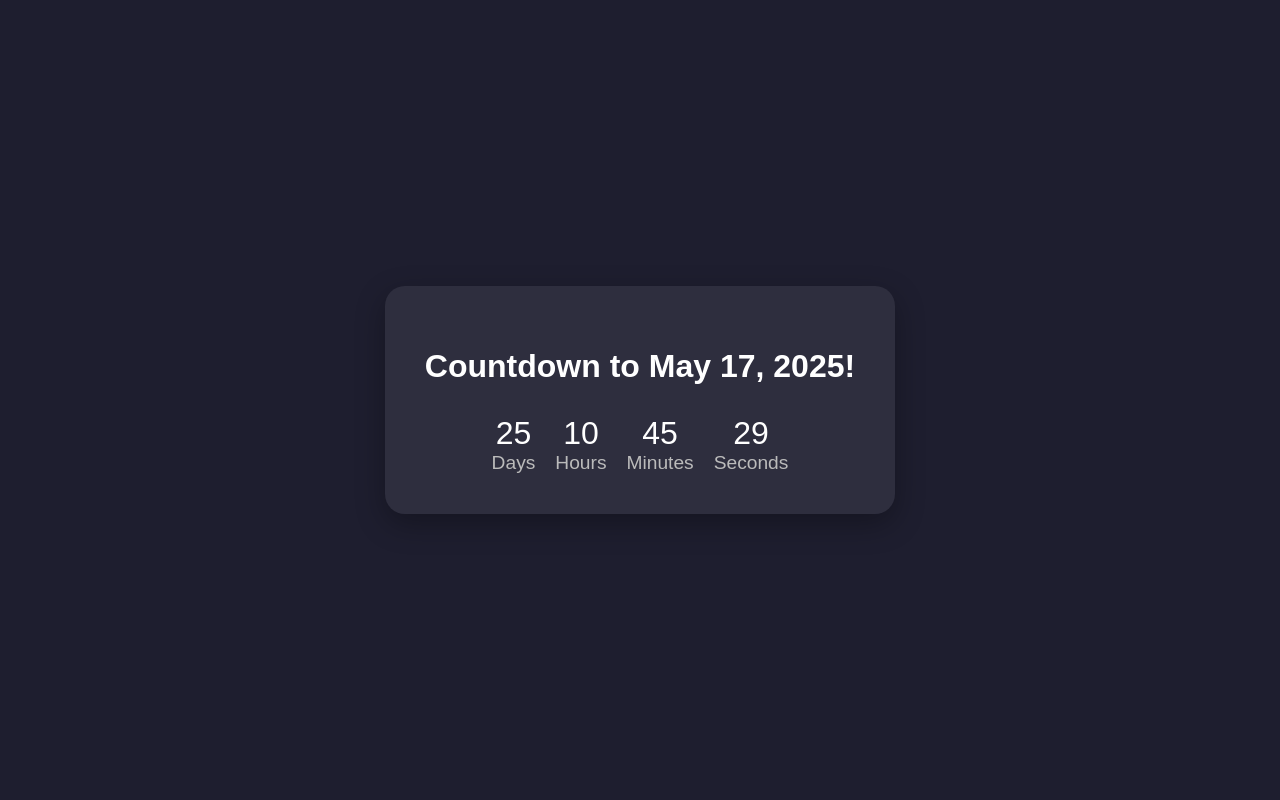
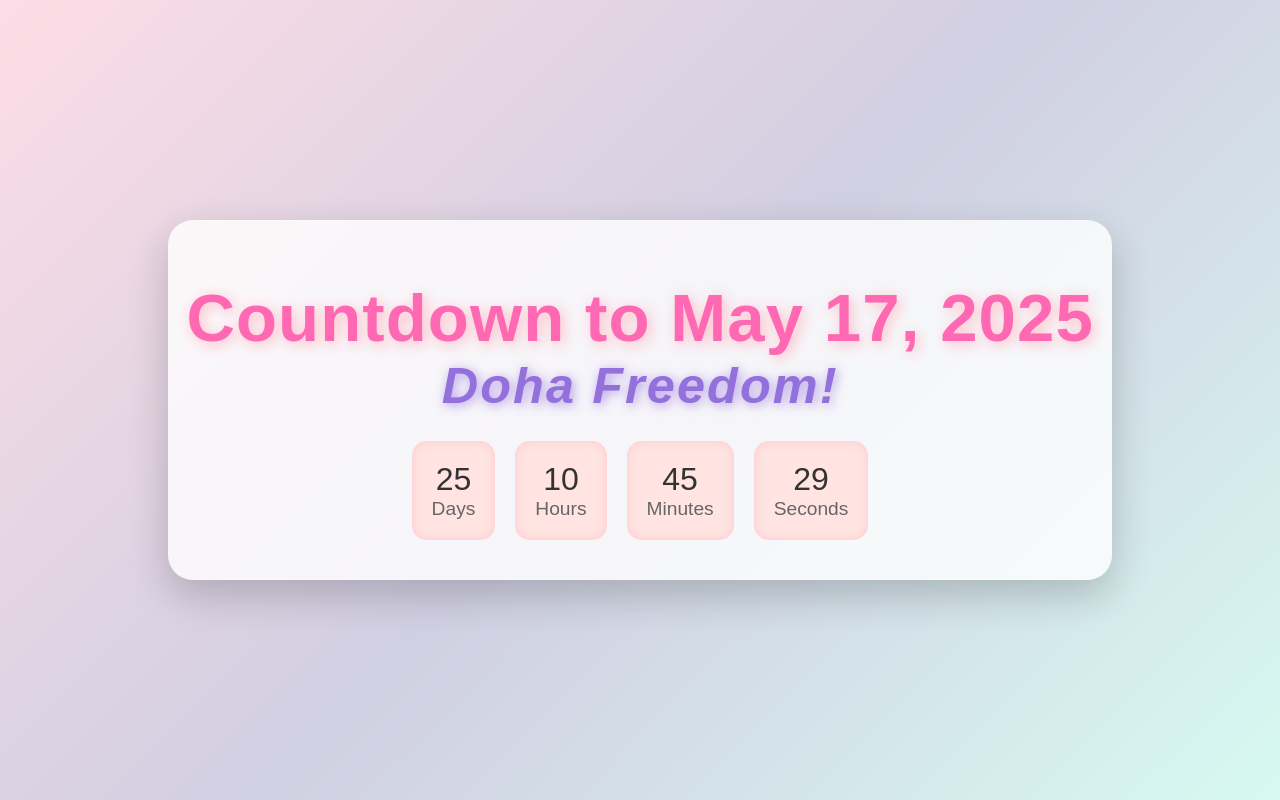
Before and after one commit to knowmad5/doha-coutdown-clock, a plain HTML site: page index.html in a window 1280 px wide. Drawn offline with Linux system fonts and the light colour scheme.

Commit message:
Update index.html

```diff
--- a/index.html
+++ b/index.html
@@ -12,15 +12,15 @@
       align-items: center;
       height: 100vh;
       margin: 0;
-      background: #1e1e2f;
-      color: #fff;
+      background: linear-gradient(135deg, #fddde6, #d1cfe2, #d7f9f1);
+      color: #333;
     }
     .countdown {
       text-align: center;
-      background: #2e2e3e;
+      background: rgba(255, 255, 255, 0.8);
       padding: 40px;
-      border-radius: 20px;
-      box-shadow: 0 10px 30px rgba(0, 0, 0, 0.3);
+      border-radius: 25px;
+      box-shadow: 0 15px 40px rgba(0, 0, 0, 0.2);
     }
     .countdown h1 {
       margin-bottom: 30px;
@@ -33,17 +33,29 @@
     }
     .unit {
       text-align: center;
+      background: #ffe4e1;
+      padding: 20px;
+      border-radius: 15px;
+      box-shadow: inset 0 0 10px rgba(255, 182, 193, 0.6);
     }
     .unit span {
       display: block;
       font-size: 0.6em;
-      color: #bbb;
+      color: #666;
+    }
+    @keyframes pulse {
+      0% { transform: scale(1); }
+      50% { transform: scale(1.05); }
+      100% { transform: scale(1); }
     }
   </style>
 </head>
 <body>
   <div class="countdown">
-    <h1>Countdown to May 17, 2025!</h1>
+    <h1 style="animation: pulse 2s infinite;">
+      <span style="font-size: 2em; font-weight: bold; color: #ff69b4; text-shadow: 3px 3px 12px rgba(255, 182, 193, 0.9); letter-spacing: 1px;">Countdown to May 17, 2025</span><br>
+      <span style="font-size: 1.5em; font-style: italic; font-weight: bold; color: #9370db; text-shadow: 2px 2px 10px rgba(147, 112, 219, 0.7); letter-spacing: 2px;">Doha Freedom!</span>
+    </h1>
     <div class="time">
       <div class="unit">
         <div id="days">0</div>
```
